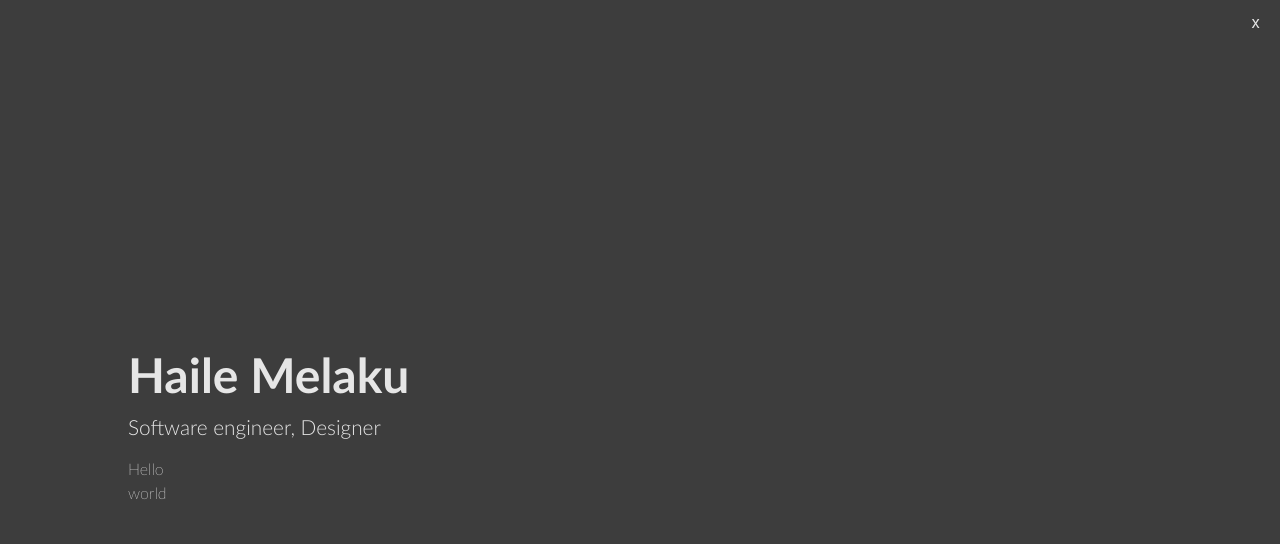
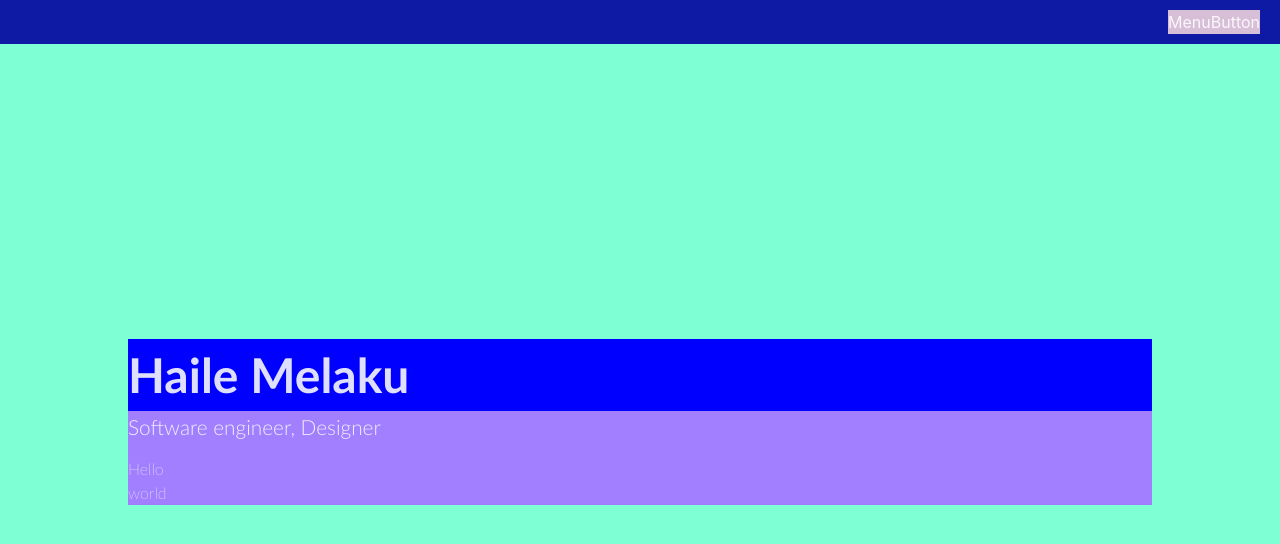
Before and after one commit to Haile-08/react_portfolio, a React (Vite) app: page / in a window 1280 px wide. Shown: the top 544 px of the page. Built offline with nearby package versions, Linux system fonts and the light colour scheme.

Commit message:
Create the menu button

```diff
--- a/src/App.tsx
+++ b/src/App.tsx
@@ -1,12 +1,13 @@
+import { useState } from "react";
 import "./App.css";
 import Home from "./components/Home/Home";
 
-
 function App() {
+  const [open, setOpen] = useState<boolean>(false);
   return (
     <>
       <div className="app">
-        <Home />
+        <Home open={open} setOpen={setOpen} />
       </div>
     </>
   );
--- a/src/components/Home/Home.css
+++ b/src/components/Home/Home.css
@@ -5,7 +5,7 @@
     height: 100vh;
     display: flex;
     flex-direction: column;
-
+    background-color: rgba(31, 131, 39, 0.795);
 }
 
 .home-nav {
@@ -14,14 +14,14 @@
     display: flex;
     align-items: center;
     justify-content: flex-end;
-
+    background-color: rgb(14, 26, 163);
 }
 
 .home-hamburger-menu{
     width: auto;
     height: auto;
     margin: 10px 20px;
-
+    background-color: thistle;
 }
 .home-body {
     width: 100vw;
@@ -29,13 +29,13 @@
     display: flex;
     align-items: center;
     justify-content: center;
-
+    background-color: aquamarine;
 }
 
 .home-body-info {
     width: 80%;
     height: auto;
-
+    background-color: rgb(161, 127, 255);
 }
 
 /* home body text info css */
@@ -44,7 +44,7 @@
     margin: 0px;
     font-size: 3em;
     font-family: lato-bold;
-
+    background-color: blue;
 }
 
 .career-info {
--- a/src/components/Home/Home.tsx
+++ b/src/components/Home/Home.tsx
@@ -1,23 +1,31 @@
-import React from "react";
+import { Dispatch, SetStateAction } from "react";
 import "./Home.css";
 import { motion } from "framer-motion";
+import MenuButton from "./MenuButton/MenuButton";
+
+type menuProps = {
+  open?: boolean;
+  setOpen?: Dispatch<SetStateAction<boolean>>;
+};
 
 const textvariants = {
   visible: { opacity: 1, transition: { delay: 0.9, duration: 1.5 } },
   hidden: { opacity: 0, transition: { delay: 0.9, duration: 1.5 } },
 };
 
-function Home() {
+function Home({ open, setOpen }: menuProps) {
   return (
     <div className="home">
       <div className="home-nav">
-        <div className="home-hamburger-menu">x</div>
+        <div className="home-hamburger-menu">
+          <MenuButton open={open} />
+        </div>
       </div>
       <div className="home-body">
         <motion.div
           className="home-body-info"
           initial="hidden"
-          animate="visible"
+          whileInView="visible"
           variants={textvariants}
         >
           <p className="name-info">Haile Melaku</p>
--- /dev/null
+++ b/src/components/Home/MenuButton/MenuButton.tsx
@@ -0,0 +1,9 @@
+type props = {
+  open?: boolean;
+};
+
+function MenuButton({ open }: props) {
+  return <div>MenuButton</div>;
+}
+
+export default MenuButton;
```
Also changed, not shown: src/components/Home/MenuButton/MenuButton.css (added).
